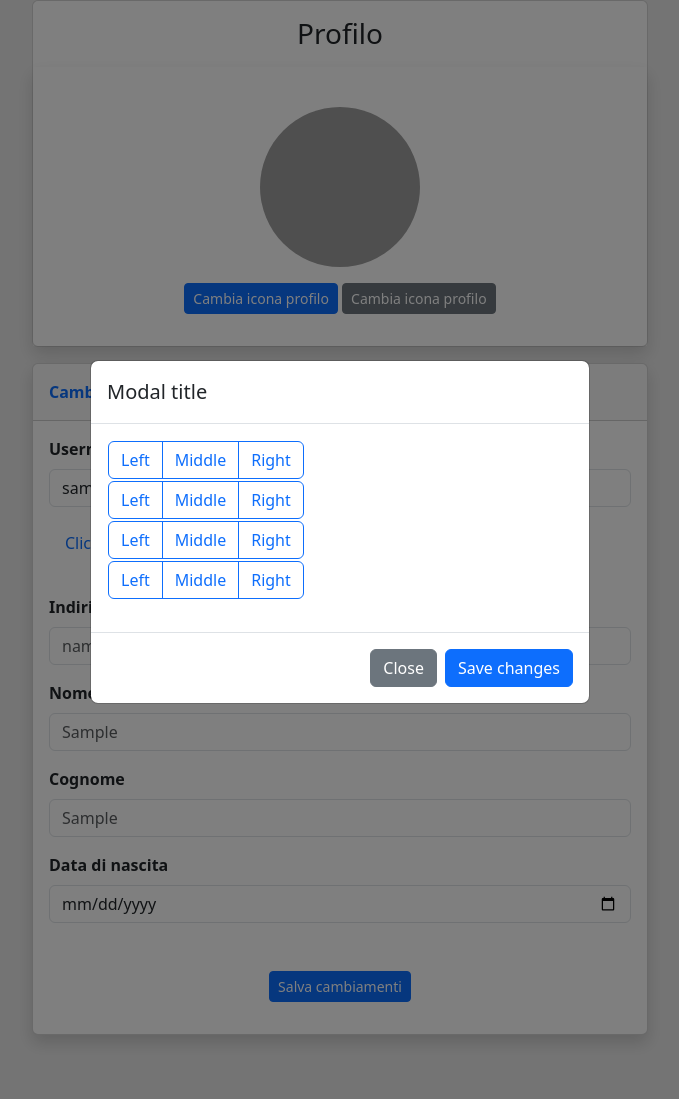
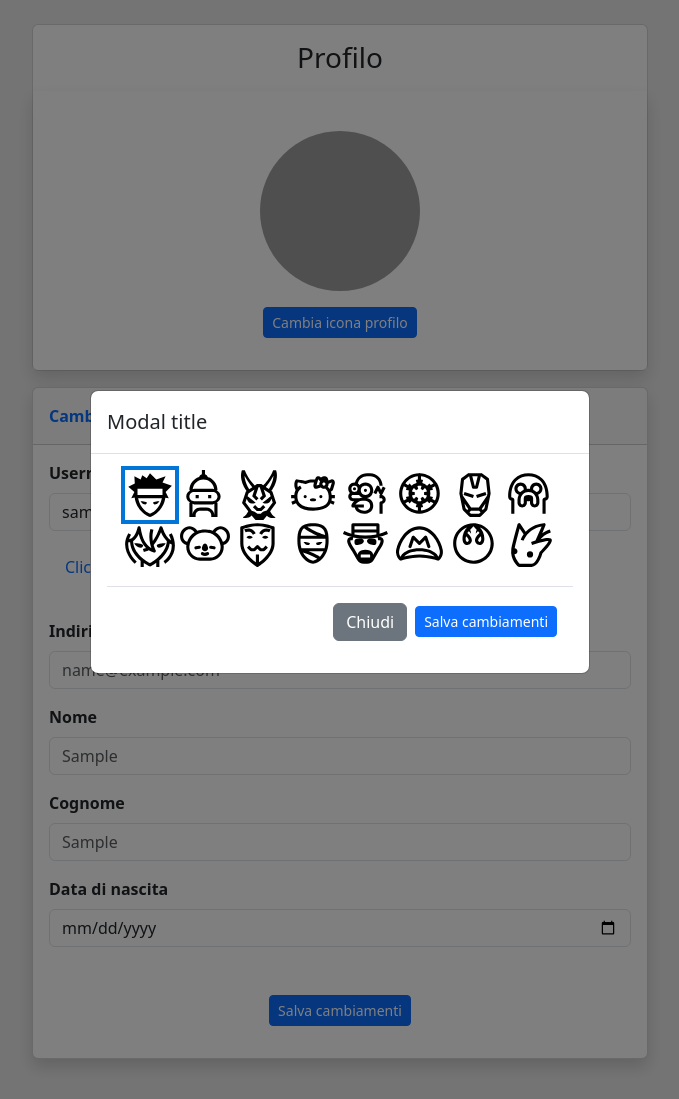
Before and after one commit to accaicedtea/ProgettoLTW, a PHP site: page /profile.php in a window 1280 px wide, after a click on "Cambia icona profilo". Shown: the part 56-1155 px from the top of the page, without its empty margins (300-979 px from the left). Run offline with PHP 8.4, Linux system fonts and the light colour scheme; the visitor is signed in with stand-in values (Sample User, id 1); some libraries are stand-ins or nearby versions; some web fonts are replaced; grey boxes are pictures that could not be loaded.

Commit message:
final profilo.php
testa prifilo.php

```diff
--- a/site/assets/css/style.css
+++ b/site/assets/css/style.css
@@ -10,3 +10,20 @@ body {
 .cnt-b {
     text-align: center;
 }
+/* HIDE RADIO */
+[type=radio] {
+    position: absolute;
+    opacity: 0;
+    width: 0;
+    height: 0;
+}
+
+/* IMAGE STYLES */
+[type=radio] + img {
+    cursor: pointer;
+}
+
+/* CHECKED STYLES */
+[type=radio]:checked + img {
+    outline: 4px solid #0275d8;
+}
--- a/site/change_profile.php
+++ b/site/change_profile.php
@@ -5,10 +5,7 @@
     $dataN = $_POST['dataN'];
     $email = $_POST['email'];
 
-    echo  $nome;
-    echo  $cognome;
-    echo  $dataN;
-    echo  $email;
+
     if($_SESSION['username']==$_POST['username'] && isset($_SESSION['password'])){
         $sus = $_SESSION['username'];
         $spw = $_SESSION['password'];
--- a/site/profile.php
+++ b/site/profile.php
@@ -3,6 +3,25 @@
     include './head.php';
 
 ?>
+<style>
+  /* HIDE RADIO */
+  [type=radio] {
+    position: absolute;
+    opacity: 0;
+    width: 0;
+    height: 0;
+  }
+
+  /* IMAGE STYLES */
+  [type=radio] + img {
+    cursor: pointer;
+  }
+
+  /* CHECKED STYLES */
+  [type=radio]:checked + img {
+    outline: 4px solid #0275d8;
+  }
+</style>
 <body id="page-top">
     <?php
         session_start();
@@ -16,14 +35,20 @@
                     <div class="row mb-3">
                         <div class="col-md-3"></div>
                         <div class="col-md-6">
-                            <div class="card mb-3">
+                            <div class="card mb-3 mt-4">
+                                    <?php if(isset($_GET['msg'])){ ?>
+                                        <div class="alert alert-success alert-dismissible fade show" role="alert">
+                                        <strong>Congratulazioni! </strong><?php echo $_GET['msg']; ?>
+                                        <button type="button" class="btn-close" data-bs-dismiss="alert" aria-label="Close"></button>
+                                        </div>
+                                    <?php }?>
                                         <div class="row-md-3">
                                             <p class="h3 text-center mb-3 mt-3">Profilo</p>
                                         </div>
                                         <!-- qui sicuramente andrà fatto in php tutto quanto-->
                                 <div class="card-body text-center shadow"><img class="rounded-circle mb-3 mt-4" src=<?php echo $_SESSION['pfp'];?> width="160" height="160">
-                                    <div class="mb-3"><button class="btn btn-primary btn-sm" type="button">Cambia icona profilo</button>
-                                    <button type="button" class="btn btn-secondary btn-sm" data-bs-toggle="modal" data-bs-target="#exampleModalCenter">
+                                    <div class="mb-3">
+                                    <button type="button" class="btn btn-primary btn-sm" data-bs-toggle="modal" data-bs-target="#exampleModalCenter">
                                     Cambia icona profilo
                                             </button>
                                             <!-- Modal -->
@@ -34,53 +59,82 @@
                                                             <h5 class="modal-title" id="exampleModalLongTitle">Modal title</h5>
                                                         </div>
                                                         <div class="modal-body">
-                                                            <form action="" method="post" name="edit_form">
+                                                            <form action="./change_icona.php" method="post" name="form-change-icon" class="form-change-icon">
                                                                 <div class="row">
                                                                     <div class="col">
                                                                         <div class="mb-3">
-                                                                        <table class="tg text-center">
-                                                                            <tr>
-                                                                                <td class="tg-0lax"><div class="btn-group" role="group" aria-label="Basic outlined example">
-                                                                                    <button type="button" class="btn btn-outline-primary">Left</button>
-                                                                                    <button type="button" class="btn btn-outline-primary">Middle</button>
-                                                                                    <button type="button" class="btn btn-outline-primary">Right</button>
-                                                                                  </div>
-                                                                                  </td>
-
-                                                                            </tr>
-                                                                            <tr>
-                                                                                <td class="tg-0lax"><div class="btn-group" role="group" aria-label="Basic outlined example">
-                                                                                    <button type="button" class="btn btn-outline-primary">Left</button>
-                                                                                    <button type="button" class="btn btn-outline-primary">Middle</button>
-                                                                                    <button type="button" class="btn btn-outline-primary">Right</button>
-                                                                                  </div>
-                                                                                  </td>
-                                                                            </tr>
-                                                                            <tr>
-                                                                                <td class="tg-0lax"><div class="btn-group" role="group" aria-label="Basic outlined example">
-                                                                                    <button type="button" class="btn btn-outline-primary">Left</button>
-                                                                                    <button type="button" class="btn btn-outline-primary">Middle</button>
-                                                                                    <button type="button" class="btn btn-outline-primary">Right</button>
-                                                                                  </div>
-                                                                                  </td>
-                                                                            <tr>
-                                                                                <td class="tg-0lax"><div class="btn-group" role="group" aria-label="Basic outlined example">
-                                                                                    <button type="button" class="btn btn-outline-primary">Left</button>
-                                                                                    <button type="button" class="btn btn-outline-primary">Middle</button>
-                                                                                    <button type="button" class="btn btn-outline-primary">Right</button>
-                                                                                  </div>
-                                                                                  </td>
-                                                                            </tr>
-
-                                                                        </table>
+                                                                            <label>
+                                                                                <input class="border border-5" type="radio" name="test" value="./assets/img/avatars/icons8-anime-sama.svg" checked >
+                                                                                <img src="./assets/img/avatars/icons8-anime-sama.svg" alt="Option 1" width="50" height="50">
+                                                                            </label>
+                                                                            <label>
+                                                                                <input class="border border-primary" type="radio" name="test" value="./assets/img/avatars/icons8-futurama-bender.svg">
+                                                                                <img src="./assets/img/avatars/icons8-futurama-bender.svg" alt="Option 2" width="50" height="50">
+                                                                            </label>
+                                                                            <label>
+                                                                                <input class="border border-5" type="radio" name="test" value="./assets/img/avatars/icons8-genshin-impact-xiao.svg">
+                                                                                <img src="./assets/img/avatars/icons8-genshin-impact-xiao.svg" alt="Option 3" width="50" height="50">
+                                                                            </label>
+                                                                            <label>
+                                                                                <input class="border border-primary" type="radio" name="test" value="./assets/img/avatars/icons8-hello-kitty.svg">
+                                                                                <img src="./assets/img/avatars/icons8-hello-kitty.svg" alt="Option 4" width="50" height="50">
+                                                                            </label>
+                                                                            <label>
+                                                                                <input class="border border-5" type="radio" name="test" value="./assets/img/avatars/icons8-homer-simpson.svg" >
+                                                                                <img src="./assets/img/avatars/icons8-homer-simpson.svg" alt="Option 5" width="50" height="50">
+                                                                            </label>
+                                                                            <label>
+                                                                                <input class="border border-primary" type="radio" name="test" value="./assets/img/avatars/icons8-impero.svg">
+                                                                                <img src="./assets/img/avatars/icons8-impero.svg" alt="Option 6" width="50" height="50">
+                                                                            </label>
+                                                                            <label>
+                                                                                <input class="border border-5" type="radio" name="test" value="./assets/img/avatars/icons8-iron-man.svg">
+                                                                                <img src="./assets/img/avatars/icons8-iron-man.svg" alt="Option 7" width="50" height="50">
+                                                                            </label>
+                                                                            <label>
+                                                                                <input class="border border-primary" type="radio" name="test" value="./assets/img/avatars/icons8-jake.svg">
+                                                                                <img src="./assets/img/avatars/icons8-jake.svg" alt="Option 8" width="50" height="50">
+                                                                            </label>
+                                                                            <label>
+                                                                                <input class="border border-5" type="radio" name="test" value="./assets/img/avatars/icons8-kaedehara-kazuha.svg" >
+                                                                                <img src="./assets/img/avatars/icons8-kaedehara-kazuha.svg" alt="Option 9" width="50" height="50">
+                                                                            </label>
+                                                                            <label>
+                                                                                <input class="border border-primary" type="radio" name="test" value="./assets/img/avatars/icons8-koya-bt21.svg">
+                                                                                <img src="./assets/img/avatars/icons8-koya-bt21.svg" alt="Option 10" width="50" height="50">
+                                                                            </label>
+                                                                            <label>
+                                                                                <input class="border border-5" type="radio" name="test" value="./assets/img/avatars/icons8-maschera-anonimo.svg">
+                                                                                <img src="./assets/img/avatars/icons8-maschera-anonimo.svg" alt="Option 11" width="50" height="50">
+                                                                            </label>
+                                                                            <label>
+                                                                                <input class="border border-primary" type="radio" name="test" value="./assets/img/avatars/icons8-mummia.svg">
+                                                                                <img src="./assets/img/avatars/icons8-mummia.svg" alt="Option 12" width="50" height="50">
+                                                                            </label>
+                                                                            <label>
+                                                                                <input class="border border-5" type="radio" name="test" value="./assets/img/avatars/icons8-walter-white.svg" >
+                                                                                <img src="./assets/img/avatars/icons8-walter-white.svg" alt="Option 13" width="50" height="50">
+                                                                            </label>
+                                                                            <label>
+                                                                                <input class="border border-primary" type="radio" name="test" value="./assets/img/avatars/icons8-super-mario.svg">
+                                                                                <img src="./assets/img/avatars/icons8-super-mario.svg" alt="Option 14" width="50" height="50" >
+                                                                            </label>
+                                                                            <label>
+                                                                                <input class="border border-5" type="radio" name="test" value="./assets/img/avatars/icons8-rebel.svg">
+                                                                                <img src="./assets/img/avatars/icons8-rebel.svg" alt="Option 15" width="50" height="50">
+                                                                            </label>
+                                                                            <label>
+                                                                                <input class="border border-primary" type="radio" name="test" value="./assets/img/avatars/icons8-pokemon.svg">
+                                                                                <img src="./assets/img/avatars/icons8-pokemon.svg" alt="Option 16" width="50" height="50">
+                                                                            </label>
                                                                         </div>
                                                                     </div>
                                                                 </div>
+                                                                <div class="modal-footer">
+                                                                    <button type="button" class="btn btn-secondary" data-bs-dismiss="modal">Chiudi</button>
+                                                                    <button class="btn btn-primary btn-sm" type="submit">Salva cambiamenti</button>
+                                                                </div>
                                                             </form>
-                                                        </div>
-                                                        <div class="modal-footer">
-                                                            <button type="button" class="btn btn-secondary" data-bs-dismiss="modal">Close</button>
-                                                            <button type="button" class="btn btn-primary">Save changes</button>
                                                         </div>
                                                     </div>
                                                 </div>
@@ -97,12 +151,6 @@
                                             <p class="text-primary m-0 fw-bold">Cambia informazioni utente</p>
                                         </div>
                                         <div class="card-body">
-                                            <?php if(isset($_GET['msg'])){ ?>
-                                                <div class="alert alert-success alert-dismissible fade show" role="alert">
-                                                <strong>Congratulazioni! </strong><?php echo $_GET['msg']; ?>
-                                                <button type="button" class="btn-close" data-bs-dismiss="alert" aria-label="Close"></button>
-                                                </div>
-                                            <?php }?>
                                             <form action="./change_profile.php" method="post" name="form-change-profile" class="form-change-profile">
                                                 <div class="row">
                                                     <div class="col">
```
Also changed, not shown: site/change_icona.php (added, +15 -0 lines), site/test.html (deleted, +0 -43 lines), site/test.php (added, +56 -0 lines).
